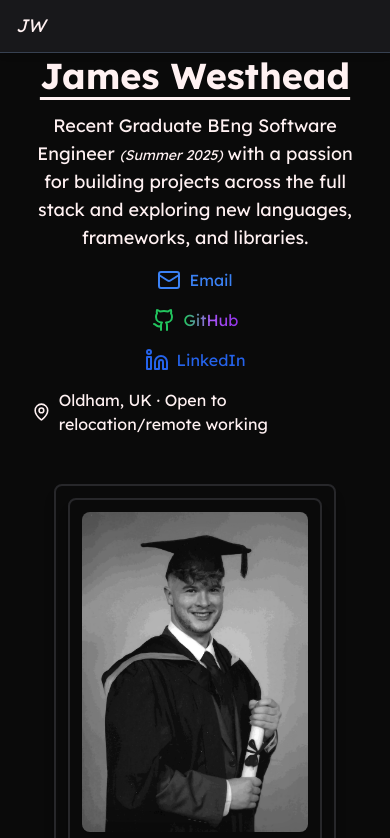
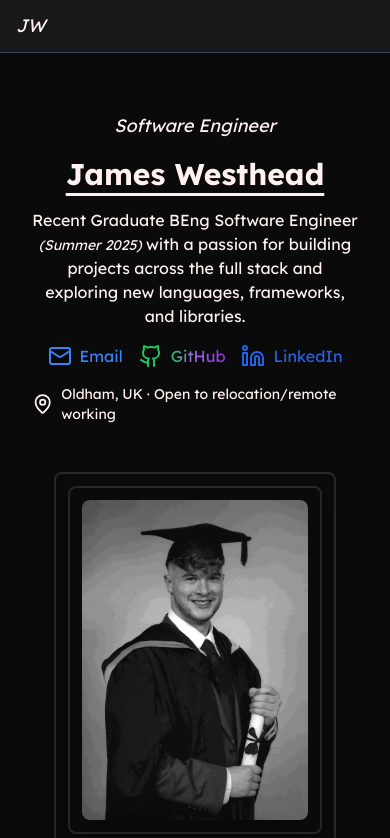
Before and after one commit to WestheadJ/portfolio, a React (Vite) app: page / in a window 390 px wide. Shown: the top 838 px of the page. Built offline with nearby package versions, Linux system fonts and the light colour scheme.

Commit message:
Update Hero.jsx

```diff
--- a/src/components/Hero.jsx
+++ b/src/components/Hero.jsx
@@ -4,44 +4,46 @@ import me from "../assets/photos/me.webp";
 
 export default function Hero() {
     return (
-        <section className="min-h-screen flex items-center justify-center w-full px-4 md:px-0 md:mt-8 sm:mt-14">
+        <section className="min-h-screen flex items-start justify-center w-full px-4 sm:px-6 md:px-0 pt-24 md:pt-32">
             <div className="max-w-6xl flex flex-col md:flex-row items-center md:items-start">
 
                 {/* Left text section */}
-                <div className="w-full md:w-1/2 space-y-4 mb-12 md:mb-0 md:mr-8 md:pl-20">
-                    <p className="font-extralight italic text-center md:text-left">Software Engineer</p>
-                    <h1 className="text-4xl sm:text-5xl font-bold underline underline-offset-[8px] text-center md:text-left">
+                <div className="w-full md:w-1/2 space-y-4 mb-12 md:mb-0 md:mr-8 px-0 md:pl-8 lg:pl-20">
+                    <p className="font-extralight italic text-lg sm:text-xl text-center md:text-left">
+                        Software Engineer
+                    </p>
+                    <h1 className="text-3xl sm:text-4xl md:text-5xl font-bold underline underline-offset-8 text-center md:text-left">
                         James Westhead
                     </h1>
-                    <p className="text-lg max-w-xl mx-auto md:mx-0 text-center md:text-left">
+                    <p className="text-base sm:text-lg md:text-lg max-w-xl mx-auto md:mx-0 text-center md:text-left">
                         Recent Graduate BEng Software Engineer <span className="italic text-sm">(Summer 2025)</span> with a passion for building projects across the full stack and exploring new languages, frameworks, and libraries.
                     </p>
 
                     {/* Social links */}
-                    <div className="flex flex-col sm:flex-row w-full justify-center sm:justify-center gap-4 sm:gap-1 mt-4">
-                        <div className="flex items-center gap-2 hover:scale-110 hover:cursor-pointer transition-transform duration-200 justify-center sm:justify-start">
+                    <div className="flex  sm:flex-row w-full justify-center gap-4 sm:gap-1 mt-4">
+                        <div className="flex items-center gap-2 hover:scale-110 hover:cursor-pointer transition-transform duration-200">
                             <Mail className="text-blue-500" />
                             <p className="bg-blue-500 bg-clip-text text-transparent">Email</p>
                         </div>
-                        <div className="flex items-center gap-2 hover:scale-110 hover:cursor-pointer transition-transform duration-200 justify-center sm:justify-start">
+                        <div className="flex items-center gap-2 hover:scale-110 hover:cursor-pointer transition-transform duration-200">
                             <Github className="text-green-500" />
                             <p className="bg-gradient-to-r from-green-500 via-purple-500 to-purple-600 bg-clip-text text-transparent">GitHub</p>
                         </div>
-                        <div className="flex items-center gap-2 hover:scale-110 hover:cursor-pointer transition-transform duration-200 justify-center sm:justify-start">
+                        <div className="flex items-center gap-2 hover:scale-110 hover:cursor-pointer transition-transform duration-200">
                             <Linkedin className="text-blue-600" />
                             <p className="text-blue-600">LinkedIn</p>
                         </div>
                     </div>
 
                     {/* Location */}
-                    <div className="flex items-center gap-2 justify-center  mt-4">
+                    <div className="flex items-center gap-2 justify-center sm:justify-center mt-4 text-sm sm:text-base">
                         <MapPin />
                         <p>Oldham, UK · Open to relocation/remote working</p>
                     </div>
                 </div>
 
                 {/* Right image section */}
-                <div className="w-full md:w-1/2 flex justify-center">
+                <div className="w-full md:w-1/2 flex justify-center mb-12 md:mb-0">
                     <div className="border-2 border-zinc-800 rounded-lg p-3 shadow-lg">
                         <div className="border-2 border-zinc-800 rounded-lg p-3 shadow-lg">
                             <img
```
